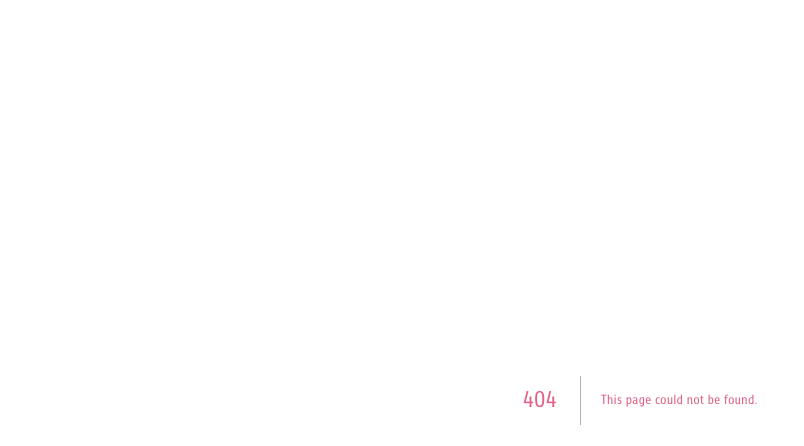
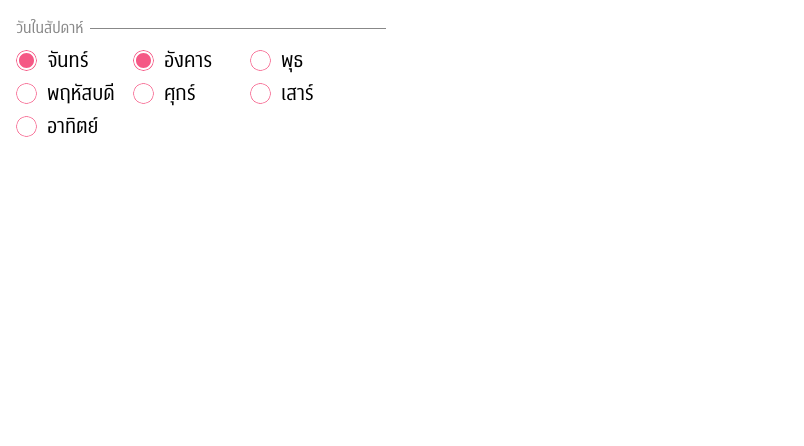
Before and after one commit to cunex-club/gened-frontend, a Next.js app: page /demo/filter-chips in a window 1280 px wide. Before the commit this address had no page. Shown: the top 446 px of the page, without its empty margins (0-804 px from the left). Built offline with nearby package versions, Linux system fonts and the light colour scheme; a web font is replaced by a local one.

Commit message:
feat: filter chips component (FRO-88)

```diff
--- /dev/null
+++ b/components/FilterChips.tsx
@@ -0,0 +1,70 @@
+import Image from "next/image";
+
+export type FilterChipOption = {
+  value: string;
+  label: string;
+};
+
+type FilterChipsProps = {
+  options: FilterChipOption[];
+  value: string[];
+  onChange: (value: string[]) => void;
+  "aria-label"?: string;
+};
+
+// Multi-choice group laid out in 3 columns. Each option is a native checkbox.
+const FilterChips = ({
+  options,
+  value,
+  onChange,
+  "aria-label": ariaLabel,
+}: FilterChipsProps) => {
+  const toggle = (optionValue: string) => {
+    onChange(
+      value.includes(optionValue)
+        ? value.filter((v) => v !== optionValue)
+        : [...value, optionValue],
+    );
+  };
+
+  return (
+    <div
+      role="group"
+      aria-label={ariaLabel}
+      className="grid grid-cols-[repeat(3,110px)] gap-x-[7px] gap-y-1.5"
+    >
+      {options.map((option) => {
+        const checked = value.includes(option.value);
+
+        return (
+          <label
+            key={option.value}
+            className="font-display text-title-sm flex cursor-pointer items-center gap-2.5 font-normal"
+          >
+            <input
+              type="checkbox"
+              checked={checked}
+              onChange={() => toggle(option.value)}
+              className="peer sr-only"
+            />
+            <Image
+              src={
+                checked
+                  ? "/icons/radio-checked.svg"
+                  : "/icons/radio-unchecked.svg"
+              }
+              alt=""
+              width={21}
+              height={21}
+              unoptimized
+              className="peer-focus-visible:outline-primary rounded-full peer-focus-visible:outline-2 peer-focus-visible:outline-offset-2"
+            />
+            {option.label}
+          </label>
+        );
+      })}
+    </div>
+  );
+};
+
+export default FilterChips;
--- /dev/null
+++ b/pages/demo/filter-chips.tsx
@@ -0,0 +1,34 @@
+import { useState } from "react";
+import FilterChips, { type FilterChipOption } from "@/components/FilterChips";
+
+// Temporary playground for FRO-88. Recreates the weekday filter from the design.
+const days: FilterChipOption[] = [
+  { value: "mon", label: "จันทร์" },
+  { value: "tue", label: "อังคาร" },
+  { value: "wed", label: "พุธ" },
+  { value: "thu", label: "พฤหัสบดี" },
+  { value: "fri", label: "ศุกร์" },
+  { value: "sat", label: "เสาร์" },
+  { value: "sun", label: "อาทิตย์" },
+];
+
+const FilterChipsDemoPage = () => {
+  const [selectedDays, setSelectedDays] = useState<string[]>(["mon", "tue"]);
+
+  return (
+    <div className="flex min-h-screen max-w-[402px] flex-col gap-[7px] p-4">
+      <div className="flex items-center gap-1.5">
+        <p className="font-display text-body-sm text-muted">วันในสัปดาห์</p>
+        <hr className="border-muted flex-1" />
+      </div>
+      <FilterChips
+        aria-label="วันในสัปดาห์"
+        options={days}
+        value={selectedDays}
+        onChange={setSelectedDays}
+      />
+    </div>
+  );
+};
+
+export default FilterChipsDemoPage;
--- a/styles/globals.css
+++ b/styles/globals.css
@@ -3,7 +3,7 @@
 
 @theme {
   /* Colors */
-  --color-primary: #e26385;
+  --color-primary: #f55885;
   --color-primary-variant: #fce8ee;
   --color-chip: #ededed;
   --color-foreground: #000000;
@@ -40,12 +40,8 @@
   --shadow-cunex: 0 4px 8px 0 rgba(0, 0, 0, 0.10);
 }
 
-* {
-  @apply text-foreground leading-none font-body;
-}
-
 body {
-  @apply bg-background;
+  @apply bg-background text-foreground leading-none font-body;
 }
 
 h1, h2, h3, h4, h5, h6 {
```
Also changed, not shown: public/icons/radio-checked.svg (added), public/icons/radio-unchecked.svg (added).
